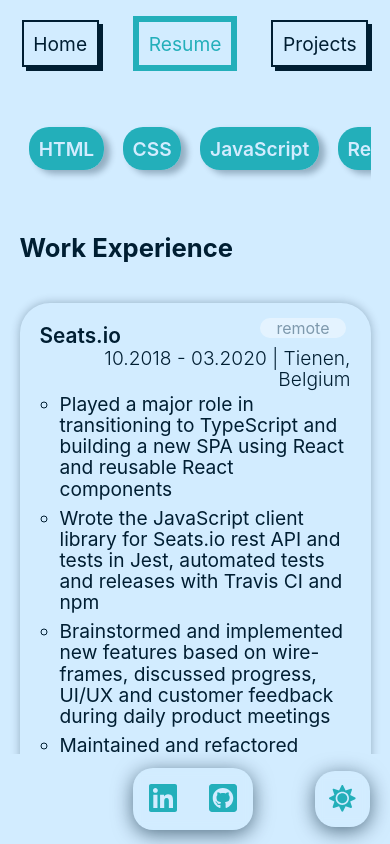
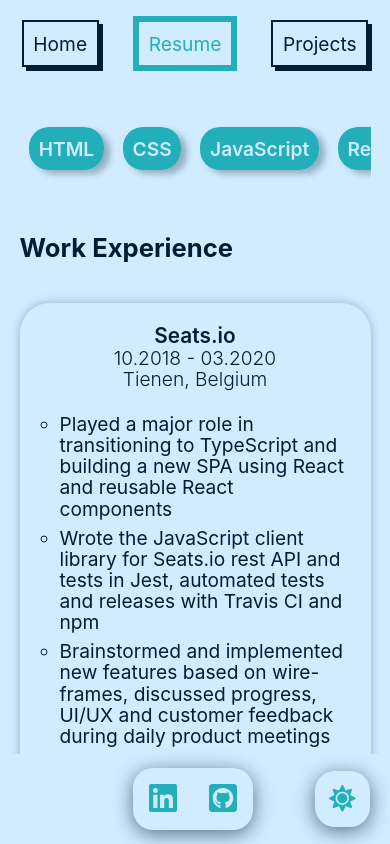
Before and after one commit to namfal/portfolio, a Vue app: page /resume in a window 390 px wide. Built offline with nearby package versions, Linux system fonts and the light colour scheme.

Commit message:
adjusted the layout for the resume experience, made it more fluid and aligned (and on mobile, centered)

```diff
--- a/src/views/Resume.vue
+++ b/src/views/Resume.vue
@@ -5,12 +5,14 @@
 		</ul>
 		<h3 class="resume-section-header">Work Experience</h3>
 		<div class="experience" v-for="experience in resume.workExperience" :key="experience.key">
-			<h4>{{experience.workPlace}}</h4>
-			<p class="experience-info">{{experience.dates}} | {{experience.location}}</p>
+			<div class="experience-title">
+				<h4>{{experience.workPlace}}</h4>
+				<p class="experience-date">{{experience.dates}}</p>
+			</div>
+			<p class="experience-location">{{experience.location}} <span v-if="experience.remote" class="remote-badge">remote</span></p>
 			<ul class="experience-bullets">
 				<li v-for="(item, index) in experience.body" :key="experience.key + index">{{item}} </li>
 			</ul>
-			<div v-if="experience.remote" class="remote-badge">remote</div>
 		</div>
 		<h3 class="resume-section-header">Education</h3>
 		<div class="experience">
@@ -65,17 +67,29 @@ export default {
 		border-radius: 30px;
 		position: relative;
 
-		h4 {
-			font-weight: 600;
+		.experience-title {
+			display: flex;
+			justify-content: space-between;
+			align-items: center;
+
+			h4 {
+				font-weight: 600;
+			}
+
+			p {
+				display: block;
+				font-size: 1.2em;
+				font-weight: 300;
+			}
 		}
 
-		.experience-info {
-			text-align: right;
+		.experience-location {
+			font-size: 1.2em;
 			font-weight: 300;
 		}
 
 		.experience-bullets {
-			margin-left: 20px;
+			margin: 20px 0 0 20px;
 
 			li {
 				padding: 4px 0;
@@ -84,12 +98,25 @@ export default {
 		}
 
 		.remote-badge {
-			position: absolute;
-			right: 25px;
-			top: 15px;
+			display: none;
+			font-size: 16px;
 			padding: 0 1em;
 			border-radius: 20px;
 			opacity: 0.4;
+		}
+	}
+
+	@media screen and (max-width: 800px){
+		.experience-title {
+			flex-direction: column;
+
+			h4 {
+				text-align: center;
+			}
+		}
+
+		.experience-location {
+			text-align: center;
 		}
 	}
 
```
